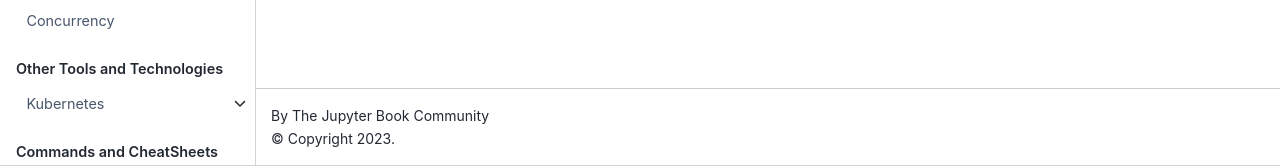
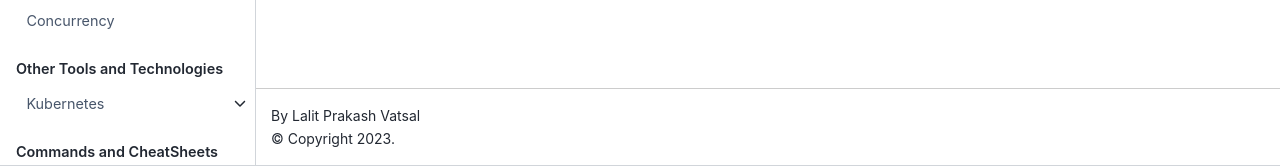
Before and after one commit to lprakashv/notes, a Jupyter Book: the page built from algorithms/divide-and-conquer.md, in a window 1280 px wide. Shown: the part 735-901 px from the top of the page. Built offline with Jupyter Book 1.0.4 settings and Sphinx 7.4.7 and the Sphinx Book theme 1.1.4, drawn with Linux system fonts in a browser that asks for light colours.

Commit message:
Updated README/TODOs and Updated Book Title

```diff
--- a/_config.yml
+++ b/_config.yml
@@ -1,8 +1,8 @@
 # Book settings
 # Learn more at https://jupyterbook.org/customize/config.html
 
-title: My sample book
-author: The Jupyter Book Community
+title: Lalit's Tech Notebook
+author: Lalit Prakash Vatsal
 logo: logo.png
 
 # Force re-execution of notebooks on each build.
@@ -13,7 +13,7 @@
 # Define the name of the latex output file for PDF builds
 latex:
   latex_documents:
-    targetname: book.tex
+    targetname: lalit-tech-notebook.tex
 
 # Add a bibtex file so that we can create citations
 bibtex_bibfiles:
```
Also changed, not shown: README.md (+2 -2 lines).
